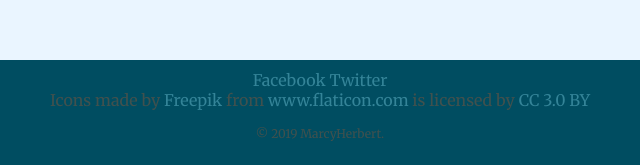
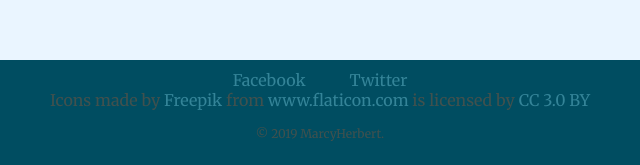
Before and after one commit to MNH-web/Marcy-Portfolio, a plain HTML site: page index.html in a window 1280 px wide. Shown: the part 3032-3197 px from the top of the page, 320-960 px from the left. Drawn offline with Linux system fonts and the light colour scheme.

Commit message:
Add files via upload

```diff
--- a/css/style.css
+++ b/css/style.css
@@ -32,10 +32,16 @@ p {
 a {
     text-decoration: none;
     color: #348498;
+    font-family: 'Merriweather', serif;
 }
 
 a:hover {
     color: #5bd1d7;
+    ;
+}
+
+.footer-link {
+    margin: 10px 20px;
 }
 
 hr {
@@ -61,6 +67,7 @@ hr {
     padding: 10px 20px;
     margin:  100px 0 0 0;
     background-color: #004d61;
+
 }
 
 /******* images ******/
```
